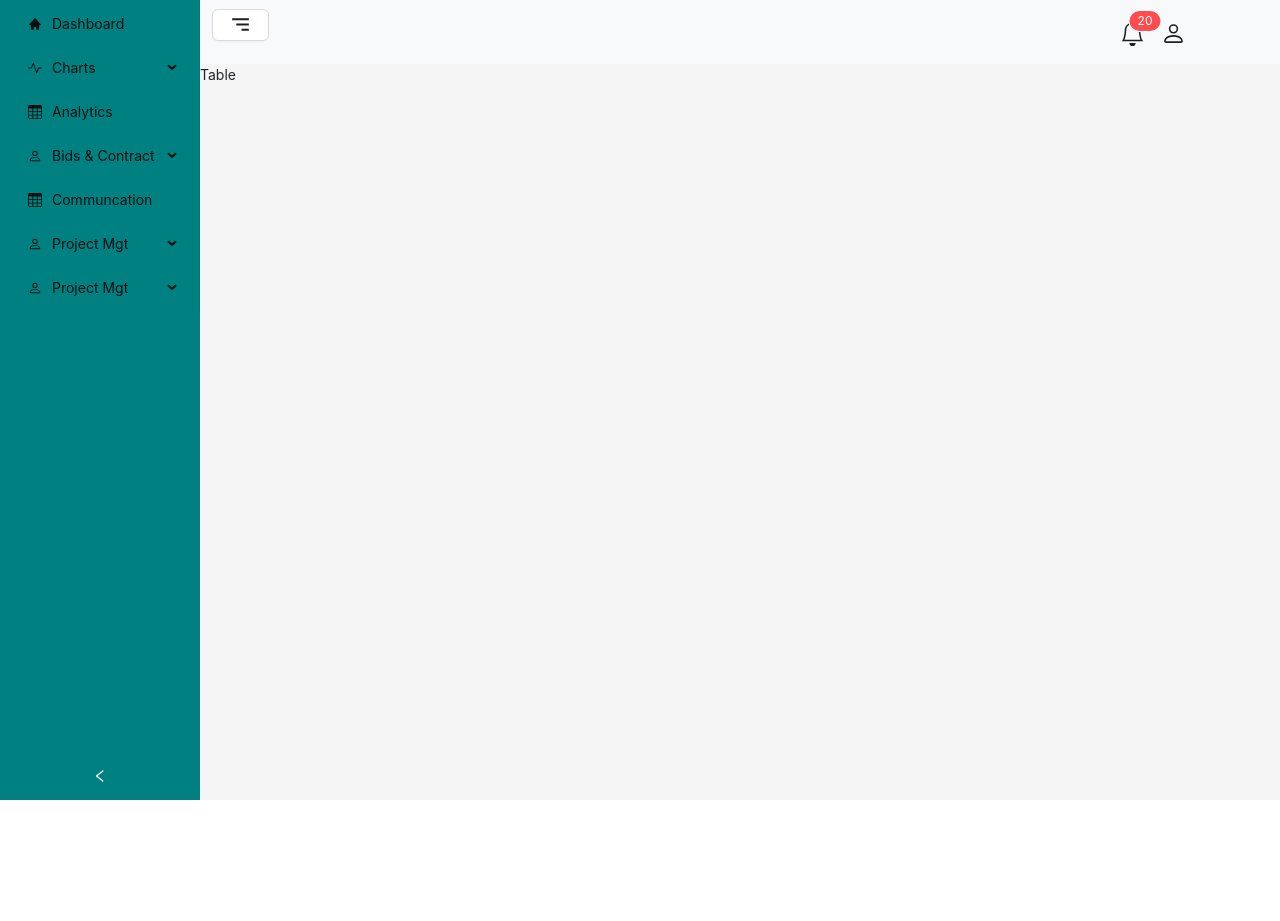
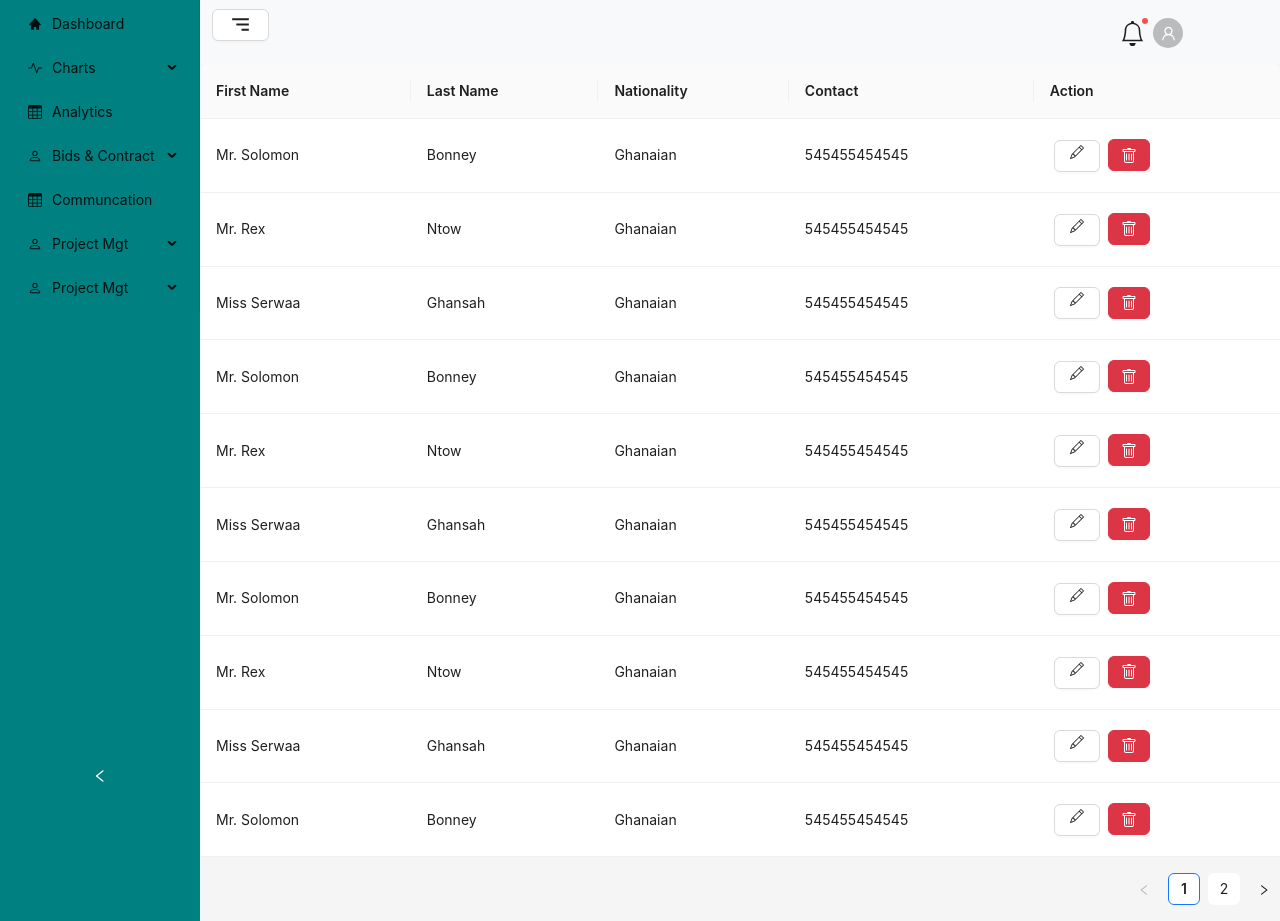
Before and after one commit to quophiBonney/dashboard, a React (Vite) app: page /table in a window 1280 px wide. Before the commit the page ends 800 px from the top, so only its background shows below. Built offline with nearby package versions, Linux system fonts and the light colour scheme.

Commit message:
contractors commit

```diff
--- a/package.json
+++ b/package.json
@@ -10,6 +10,7 @@
     "preview": "vite preview"
   },
   "dependencies": {
+    "@ant-design/icons": "^5.2.5",
     "antd": "^5.8.3",
     "aos": "^2.3.4",
     "axios": "^1.4.0",
--- a/src/components/AppHeader.jsx
+++ b/src/components/AppHeader.jsx
@@ -1,5 +1,6 @@
 import React from "react";
-import {Layout, Typography, Button, Badge, Row, Col, Avatar} from "antd";
+import {Layout, Typography, Button, Badge, Avatar} from "antd";
+import {UserOutlined} from "@ant-design/icons";
 import {BiMenuAltRight} from "react-icons/bi";
 import {BsBell, BsPerson} from "react-icons/bs";
 const {Header} = Layout;
@@ -13,10 +14,10 @@ const AppHeader = ({toggleSidebar}) => {
           </Button>
         </div>
         <div className="col-2" id="header-icons">
-          <Badge count={20} className="m-2">
+          <Badge count={20} dot className="m-2">
             <BsBell size={25} />
           </Badge>
-          <BsPerson size={25} className="m-2" />
+          <Avatar icon={<UserOutlined />} size={30} />
         </div>
       </div>
     </Header>
--- a/src/components/AppRoutes.jsx
+++ b/src/components/AppRoutes.jsx
@@ -3,6 +3,7 @@ import {Routes, Route} from "react-router-dom";
 import Dashboard from "../pages/Dashboard";
 import Analytics from "../pages/Analytics";
 import BChart from "../pages/BarChart";
+import Contractors from "../pages/Contractors";
 import PChart from "../pages/PieChart";
 import Table from "../pages/Table";
 import LineChart from "../pages/LineChart";
@@ -15,6 +16,7 @@ const AppRoutes = () => {
         <Route path="/bar-chart" element={<BChart />} />
         <Route path="/pie-chart" element={<PChart />} />
         <Route path="/line-chart" element={<LineChart />} />
+        <Route path="/contractors" element={<Contractors />} />
         <Route path="/table" element={<Table />} />
       </Routes>
     </div>
--- a/src/components/SideMenu.jsx
+++ b/src/components/SideMenu.jsx
@@ -41,18 +41,18 @@ const SideMenu = ({collapsed}) => {
             Analytics
           </Link>
         </Menu.Item>
-        <Menu.SubMenu key="bids" icon={<BsPerson />} title="Bids & Contract">
+        <Menu.SubMenu icon={<BsPerson />} title="Bids & Contract">
           <Menu.Item key="/bids" icon={<BsTable />}>
             <Link to="/bids" className="text-decoration-none">
               All Bids
             </Link>
           </Menu.Item>
-          <Menu.Item key="/contract-management" icon={<BsTable />}>
-            <Link to="/contract-management" className="text-decoration-none">
-              Contract Management
+          <Menu.Item icon={<BsTable />}>
+            <Link to="/contractors" className="text-decoration-none">
+              Contractors
             </Link>
           </Menu.Item>
-          <Menu.Item key="/notification" icon={<BsPerson />}>
+          <Menu.Item icon={<BsPerson />}>
             <Link to="/notification" className="text-decoration-none">
               Notification
             </Link>
--- /dev/null
+++ b/src/pages/Contractors.jsx
@@ -0,0 +1,137 @@
+import React, {useState} from "react";
+import {BsFilter, BsPencil, BsPersonFillCheck, BsTrash} from "react-icons/bs";
+import {Table as AntdTable, Button, Avatar} from "antd";
+import {UserOutlined} from "@ant-design/icons";
+import Modal from "react-bootstrap/Modal";
+const Contractors = () => {
+  const [show, setShow] = useState(false);
+
+  const handleClose = () => setShow(false);
+  const handleShow = () => setShow(true);
+  const columns = [
+    {
+      title: "ID",
+      dataIndex: "id",
+      key: "id",
+    },
+    {
+      title: "First Name",
+      dataIndex: "firstName",
+      key: "firstName",
+    },
+    {
+      title: "Last Name",
+      dataIndex: "lastName",
+      key: "lastName",
+    },
+    {
+      title: "Status",
+      dataIndex: "status",
+      key: "status",
+    },
+    {
+      title: "Registration Date",
+      dataIndex: "registrationDate",
+      key: "registrationDate",
+    },
+    {
+      title: "Contractor ID",
+      dataIndex: "contractorID",
+      key: "contractorID",
+    },
+    {
+      title: "Nationality",
+      dataIndex: "nationality",
+      key: "nationality",
+    },
+    {
+      title: "Contact",
+      dataIndex: "contact",
+      key: "contact",
+    },
+    {
+      title: "View Profile/Action",
+      key: "action",
+      render: () => (
+        <span>
+          <Button variant="primary" onClick={handleShow}>
+            <BsPersonFillCheck classNameName="m-2" />
+            View Profile
+          </Button>
+          <Button classNameName="btn btn-danger m-1">
+            <BsTrash classNameName="mb-2" />
+          </Button>
+        </span>
+      ),
+    },
+  ];
+
+  const data = [
+    {
+      key: "1",
+      id: 1,
+      firstName: "Mr. Solomon",
+      lastName: "Bonney",
+      status: "Verified",
+      registrationDate: "21/03/23",
+      contractorID: 237545,
+      nationality: "Ghanaian",
+      contact: "545455454545",
+    },
+    {
+      key: "2",
+      id: 2,
+      firstName: "Mr. Bright",
+      lastName: "Nuhu",
+      status: "Not Verified",
+      registrationDate: "21/03/23",
+      contractorID: 432265,
+      nationality: "Ghanaian",
+      contact: "545455454545",
+    },
+  ];
+  return (
+    <>
+      <div className="container-fluid">
+        <div className="row">
+          <div className="col-sm-12 col-md-12 col-lg-12 mb-2 mt-2">
+            <div className="ms-auto" style={{float: "right"}}>
+              <select className="form-control">
+                <option value="" selected disabled>
+                  --- Choose Status ---
+                </option>
+                <option value="">Verified</option>
+                <option value="">Non-Verified</option>
+              </select>
+            </div>
+          </div>
+          <div className="col-12">
+            <AntdTable columns={columns} dataSource={data} scroll={{x: true}} />
+          </div>
+          <Modal show={show} onHide={handleClose}>
+            <Modal.Header closeButton>
+              <Modal.Title>Contractor's Profile</Modal.Title>
+            </Modal.Header>
+            <Modal.Body>
+              <Avatar icon={<UserOutlined />} size={70} />
+              <p>Full Name: Solomon Bonney</p>
+              <p>Registration ID: 23443323</p>
+              <p>Contact: 45454545454</p>
+              <p>Contactor's ID: 3999435</p>
+            </Modal.Body>
+            <Modal.Footer>
+              <Button variant="secondary" onClick={handleClose}>
+                Close
+              </Button>
+              <Button variant="primary" onClick={handleClose}>
+                Save Changes
+              </Button>
+            </Modal.Footer>
+          </Modal>
+        </div>
+      </div>
+    </>
+  );
+};
+
+export default Contractors;
--- a/src/pages/Table.jsx
+++ b/src/pages/Table.jsx
@@ -1,7 +1,134 @@
 import React from "react";
+import {BsPencil, BsTrash} from "react-icons/bs";
+import {Table as AntdTable, Button} from "antd";
 
-const Table = () => {
-  return <div>Table</div>;
-};
+const columns = [
+  {
+    title: "First Name",
+    dataIndex: "firstName",
+    key: "firstName",
+  },
+  {
+    title: "Last Name",
+    dataIndex: "lastName",
+    key: "lastName",
+  },
+  {
+    title: "Nationality",
+    dataIndex: "nationality",
+    key: "nationality",
+  },
+  {
+    title: "Contact",
+    dataIndex: "contact",
+    key: "contact",
+  },
+  {
+    title: "Action",
+    key: "action",
+    render: () => (
+      <span>
+        <Button className="btn-success m-1">
+          <BsPencil className="mb-2" />
+        </Button>
+        <Button className="btn btn-danger m-1">
+          <BsTrash className="mb-2" />
+        </Button>
+      </span>
+    ),
+  },
+];
+
+const data = [
+  {
+    key: "1",
+    firstName: "Mr. Solomon",
+    lastName: "Bonney",
+    nationality: "Ghanaian",
+    contact: "545455454545",
+  },
+  {
+    key: "2",
+    firstName: "Mr. Rex",
+    lastName: "Ntow",
+    nationality: "Ghanaian",
+    contact: "545455454545",
+  },
+  {
+    key: "3",
+    firstName: "Miss Serwaa",
+    lastName: "Ghansah",
+    nationality: "Ghanaian",
+    contact: "545455454545",
+  },
+  {
+    key: "1",
+    firstName: "Mr. Solomon",
+    lastName: "Bonney",
+    nationality: "Ghanaian",
+    contact: "545455454545",
+  },
+  {
+    key: "2",
+    firstName: "Mr. Rex",
+    lastName: "Ntow",
+    nationality: "Ghanaian",
+    contact: "545455454545",
+  },
+  {
+    key: "3",
+    firstName: "Miss Serwaa",
+    lastName: "Ghansah",
+    nationality: "Ghanaian",
+    contact: "545455454545",
+  },
+  {
+    key: "1",
+    firstName: "Mr. Solomon",
+    lastName: "Bonney",
+    nationality: "Ghanaian",
+    contact: "545455454545",
+  },
+  {
+    key: "2",
+    firstName: "Mr. Rex",
+    lastName: "Ntow",
+    nationality: "Ghanaian",
+    contact: "545455454545",
+  },
+  {
+    key: "3",
+    firstName: "Miss Serwaa",
+    lastName: "Ghansah",
+    nationality: "Ghanaian",
+    contact: "545455454545",
+  },
+  {
+    key: "1",
+    firstName: "Mr. Solomon",
+    lastName: "Bonney",
+    nationality: "Ghanaian",
+    contact: "545455454545",
+  },
+  {
+    key: "2",
+    firstName: "Mr. Rex",
+    lastName: "Ntow",
+    nationality: "Ghanaian",
+    contact: "545455454545",
+  },
+  {
+    key: "3",
+    firstName: "Miss Serwaa",
+    lastName: "Ghansah",
+    nationality: "Ghanaian",
+    contact: "545455454545",
+  },
+  // ... other data rows ...
+];
+
+function Table() {
+  return <AntdTable columns={columns} dataSource={data} scroll={{x: true}} />;
+}
 
 export default Table;
```
Also changed, not shown: 1 other file (tests, documents, lock files or other folders).
